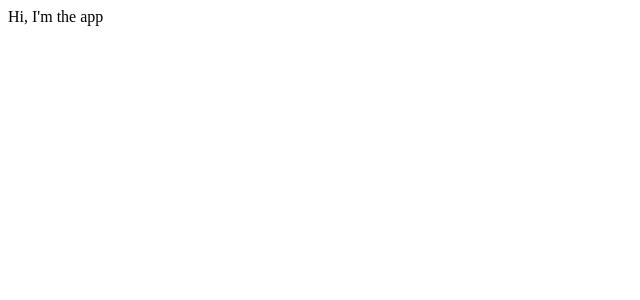
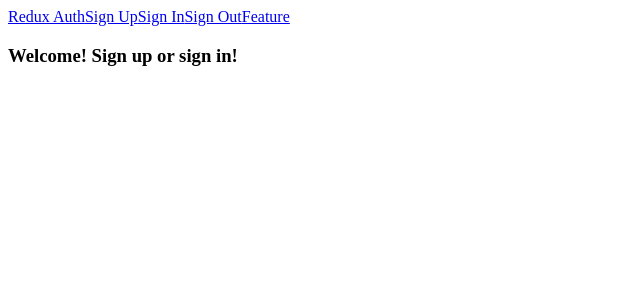
Before and after one commit to klcantrell/kals-node-adventures, a React (Create React App) app in the folder stephengrider_advancedreactredux/client/: page / in a window 1280 px wide. Shown: the top 300 px of the page, without its empty margins (0-640 px from the left). Built offline with nearby package versions, Linux system fonts and the light colour scheme.

Commit message:
basic front end components set up

```diff
--- a/stephengrider_advancedreactredux/client/src/components/App.js
+++ b/stephengrider_advancedreactredux/client/src/components/App.js
@@ -1,9 +1,11 @@
 import React from 'react';
+import Header from './Header';;
 
-export default () => {
+export default ({children}) => {
   return (
     <div>
-      Hi, I'm the app
+      <Header />
+      {children}
     </div>
-  )
+  );
 }
--- /dev/null
+++ b/stephengrider_advancedreactredux/client/src/components/Header.js
@@ -0,0 +1,18 @@
+import React, { Component } from 'react';
+import { Link } from 'react-router-dom';
+
+class Header extends Component {
+  render() {
+    return (
+      <div>
+        <Link to="/">Redux Auth</Link>
+        <Link to="/signup">Sign Up</Link>
+        <Link to="/signin">Sign In</Link>
+        <Link to="/signout">Sign Out</Link>
+        <Link to="/feature">Feature</Link>
+      </div>
+    )
+  }
+}
+
+export default Header;
--- /dev/null
+++ b/stephengrider_advancedreactredux/client/src/components/Welcome.js
@@ -0,0 +1,5 @@
+import React from 'react';
+
+export default () => {
+  return <h3>Welcome! Sign up or sign in!</h3>;
+};
--- a/stephengrider_advancedreactredux/client/src/index.js
+++ b/stephengrider_advancedreactredux/client/src/index.js
@@ -1,6 +1,14 @@
 import React from 'react';
 import ReactDOM from 'react-dom';
+import { BrowserRouter as Router, Route } from 'react-router-dom';
+import Welcome from './components/Welcome';
 
 import App from './components/App';
 
-ReactDOM.render(<App />, document.querySelector('#root'));
+ReactDOM.render(
+  <Router>
+    <App>
+      <Route path="/" exact component={Welcome} />
+    </App>
+  </Router>,
+  document.querySelector('#root'));
```
